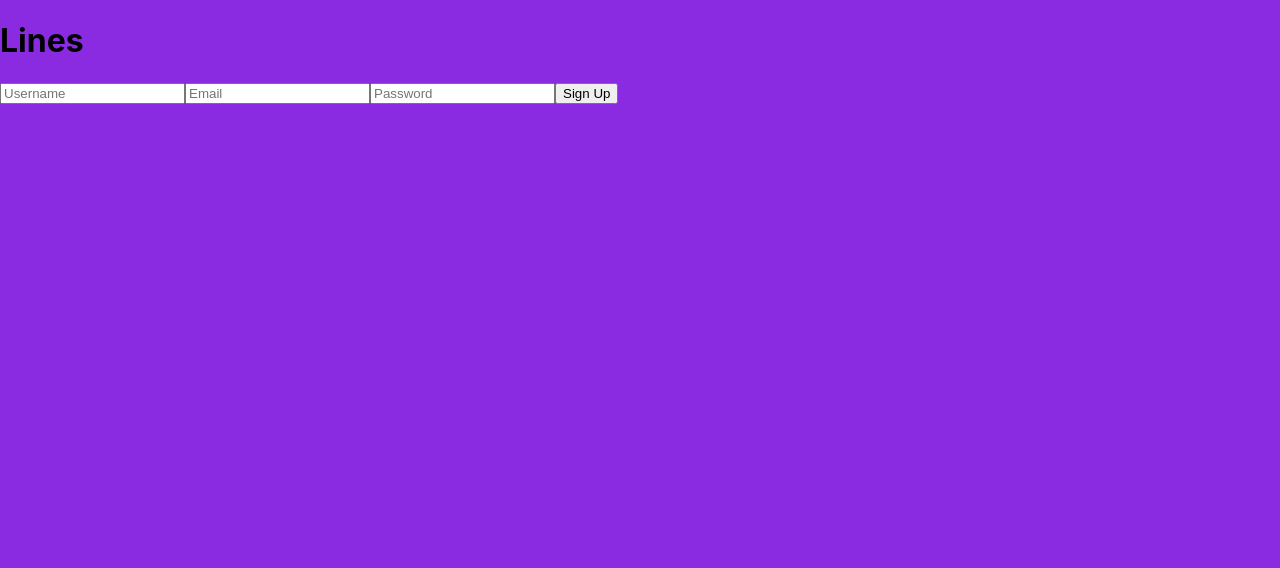
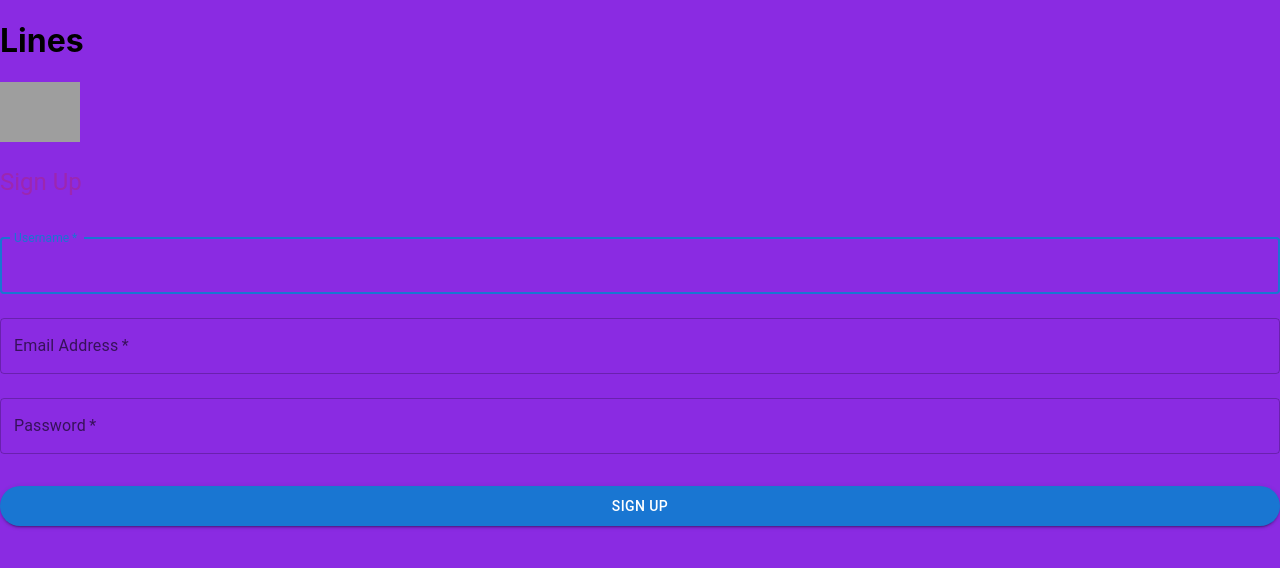
Before and after one commit to rivota2010/Strugglers, a React (Create React App) app in the folder FrontEndstuff/ReactFront/: page / in a window 1280 px wide. Shown: the top 568 px of the page. Built offline with nearby package versions, Linux system fonts and the light colour scheme; grey boxes are pictures that could not be loaded.

Commit message:
Update SignUp.js
Added styling elements using Material-UI while maintaining the functionality of the original code

```diff
--- a/FrontEndstuff/ReactFront/src/components/SignUp.js
+++ b/FrontEndstuff/ReactFront/src/components/SignUp.js
@@ -1,49 +1,128 @@
-// components/SignUp.js
-import React, { useState } from "react";
-import axios from "axios";
+import React, { useState } from 'react';
+import axios from 'axios';
+import { TextField, Button, Container, Typography, Box } from '@mui/material';
+import { createTheme, ThemeProvider } from '@mui/material/styles';
+import teal from '@mui/material/colors/teal';
+import { grey } from '@mui/material/colors';
+import logo from './lines.png';  // Importing the logo image
+
+// Create a theme instance.
+const theme = createTheme({
+  palette: {
+    primary: {
+      main: teal[500], // Adjusted for a toned-down teal
+    },
+    secondary: {
+      main: grey[900], // A dark shade for text for better legibility
+    },
+    background: {
+      default: '#f4f6f8', // A softer background
+    },
+  },
+  typography: {
+    fontFamily: 'Roboto, sans-serif',
+    h5: {
+      fontWeight: 600,
+    },
+  },
+  components: {
+    MuiTextField: {
+      styleOverrides: {
+        root: {
+          '& .MuiOutlinedInput-root': {
+            borderRadius: '8px', // Rounded corners for input fields
+          },
+        },
+      },
+    },
+    MuiButton: {
+      styleOverrides: {
+        root: {
+          borderRadius: '20px', // More rounded corners for buttons
+        },
+      },
+    },
+  },
+  shape: {
+    borderRadius: 8, // Adjust the border-radius for card and other components
+  },
+  shadows: ['none', '0px 2px 4px rgba(0,0,0,0.1)'], // Subtle shadows
+});
 
 function SignUp() {
-  const [username, setUsername] = useState("");
-  const [email, setEmail] = useState("");
-  const [password, setPassword] = useState("");
+  const [username, setUsername] = useState('');
+  const [email, setEmail] = useState('');
+  const [password, setPassword] = useState('');
 
   const handleSignUp = async (e) => {
     e.preventDefault();
     try {
-      const response = await axios.post("/api/auth/signup", {
+      const response = await axios.post('/api/auth/signup', {
         username,
         email,
         password,
       });
-      console.log(response.data); // Log the response data
+      console.log(response.data);
       // Redirect to login page or chat interface
     } catch (error) {
       console.error(error);
+      // Handle errors (e.g., display an error message)
     }
   };
 
   return (
-    <form onSubmit={handleSignUp}>
-      <input
-        type="text"
+    <Box className="signUpBox">
+      <img src={logo} alt="Logo" style={{ maxWidth: '80px', height: 'auto', marginBottom: '20px' }} />
+      <Typography component="h1" variant="h5" color="secondary">
+        Sign Up
+      </Typography>
+      <Box component="form" noValidate onSubmit={handleSignUp} sx={{ mt: 3, width: '100%' }}>
+        <TextField
+          autoComplete="username"
+          name="username"
+          required
+          fullWidth
+          id="username"
+          label="Username"
+          autoFocus
+          margin="normal"
           value={username}
           onChange={(e) => setUsername(e.target.value)}
-        placeholder="Username"
         />
-      <input
-        type="email"
+        <TextField
+          required
+          fullWidth
+          id="email"
+          label="Email Address"
+          name="email"
+          autoComplete="email"
+          margin="normal"
           value={email}
           onChange={(e) => setEmail(e.target.value)}
-        placeholder="Email"
         />
-      <input
+        <TextField
+          required
+          fullWidth
+          name="password"
+          label="Password"
           type="password"
+          id="password"
+          autoComplete="new-password"
+          margin="normal"
           value={password}
           onChange={(e) => setPassword(e.target.value)}
-        placeholder="Password"
         />
-      <button type="submit">Sign Up</button>
-    </form>
+        <Button
+          type="submit"
+          fullWidth
+          variant="contained"
+          color="primary"
+          sx={{ mt: 3, mb: 2, py: 1, borderRadius: 20 }}
+        >
+          Sign Up
+        </Button>
+      </Box>
+    </Box>
   );
 }
 
```
Lines whose indentation alone changed are shown as unchanged.
